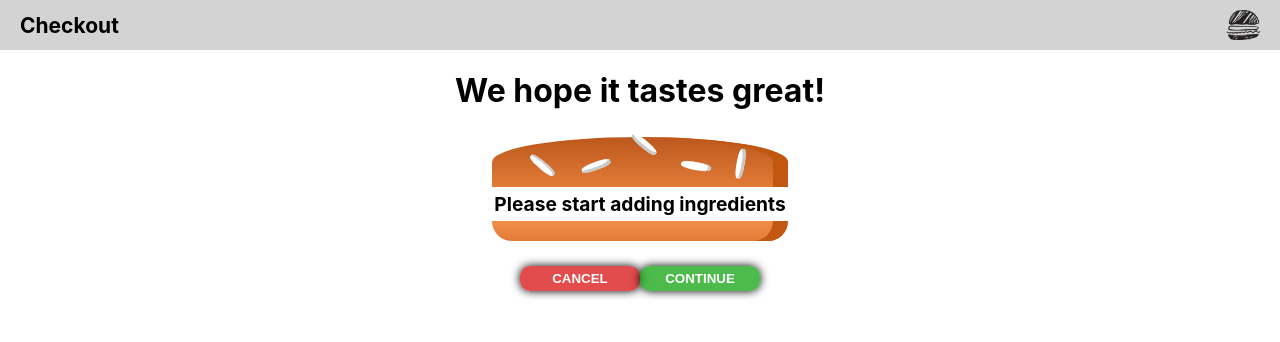
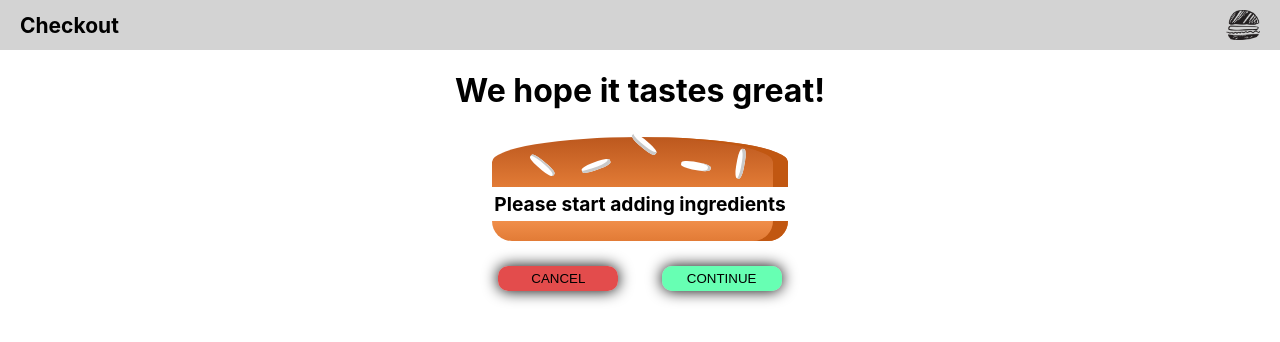
Before and after one commit to muchamateusz/react-burger-builder, a React app: page /checkout in a window 1280 px wide. Shown: the top 342 px of the page. Built offline with nearby package versions, Linux system fonts and the light colour scheme; a web font is replaced by a local one; what @fortawesome/fontawesome would draw is missing.

Commit message:
some styling

```diff
--- a/src/common/components/Button/Button.less
+++ b/src/common/components/Button/Button.less
@@ -1,6 +1,5 @@
 .button {
   cursor: pointer;
-  color: white;
   &--default {
     color: black;
     display: block;
@@ -20,7 +19,6 @@
     background-color: #00ff8098;
     color: black;
     width: 160px;
-    height: 40px;
     display: block;
     font: inherit;
     padding: 5px;
@@ -28,7 +26,8 @@
     border: 1px solid #00ff8098;
     outline: none;
     border-radius: 15px;
-    box-shadow: 0px 0px 10px grey;
+    box-shadow: 0px 0px 15px black;
+    transition: box-shadow 0.1s ease;
     &:hover {
       box-shadow: none;
       background-color: #00ff8098;
@@ -37,11 +36,11 @@
   }
   &--cancel {
     background-color: rgba(216, 0, 0, 0.7);
-    font-weight: bold;
     width: 120px;
     height:25px;
     border: none;
-    box-shadow: 0px 0px 10px black;
+    box-shadow: 0px 0px 15px black;
+    transition: box-shadow 0.1s ease;
     border-radius: 10px;
     &:hover {
       box-shadow: none;
@@ -49,12 +48,12 @@
     }
   }
   &--continue {
-    background-color: rgba(0, 158, 0, 0.7);
-    font-weight: bold;
+    background-color: #00ff8098;
     width: 120px;
     height:25px;
     border: none;
-    box-shadow: 0px 0px 10px black;
+    box-shadow: 0px 0px 15px black;
+    transition: box-shadow 0.1s ease;
     border-radius: 10px;
     &:hover {
       box-shadow: none;
--- a/src/common/components/Modal/Modal.less
+++ b/src/common/components/Modal/Modal.less
@@ -31,11 +31,13 @@
       right: 0px;
       width: 21px;
       height: 20px;
-      box-shadow: 0px 0px 10px black;
+      box-shadow: 0px 0px 15px black;
       border-radius: 5px;
       border: 1px solid black;
       cursor: pointer;
+      transition: box-shadow 0.1s ease;
       &:hover {
+        box-shadow: none;
         transform: scale(0.9);
       }
     }
--- a/src/components/Burger/BuildControls/BuildControls.jsx
+++ b/src/components/Burger/BuildControls/BuildControls.jsx
@@ -20,9 +20,6 @@ const BuildControls = ({
   ...rest
 }) => (
   <div className="build-controls">
-    <p>
-      Total price: <strong>{price.toFixed(2)}</strong> PLN
-    </p>
     {controls.map((ing, index) => (
       <BuildControlsItem
         key={ing + index}
@@ -32,6 +29,9 @@ const BuildControls = ({
         disabled={disabled[ing]}
       />
     ))}
+    <p>
+      Total price: <strong>{price.toFixed(2)}</strong> PLN
+    </p>
     <Button disabled={!purchasable} type="order" onClick={handleOrder}>
       ORDER NOW
     </Button>
--- a/src/components/CheckoutSumary/CheckoutSumary.jsx
+++ b/src/components/CheckoutSumary/CheckoutSumary.jsx
@@ -12,12 +12,14 @@ const CheckoutSummary = props => {
       <div style={{ width: "100%", margin: "auto" }}>
         <Burger ingredients={props.ingredients} />
       </div>
+      <div className="checkout-summary__btns-wrapper">
       <Button type="cancel" onClick={() => props.checkoutCancelled()}>
         CANCEL
       </Button>
       <Button type="continue" onClick={() => props.checkoutContinued()}>
         CONTINUE
       </Button>
+      </div>
     </div>
   );
 };
--- a/src/components/CheckoutSumary/CheckoutSumary.less
+++ b/src/components/CheckoutSumary/CheckoutSumary.less
@@ -1,4 +1,9 @@
 .checkout-summary {
   text-align: center;
   margin: auto;
+  &__btns-wrapper {
+    display: flex;
+    justify-content: space-evenly;
+    flex: 1;
+  }
 }
```
